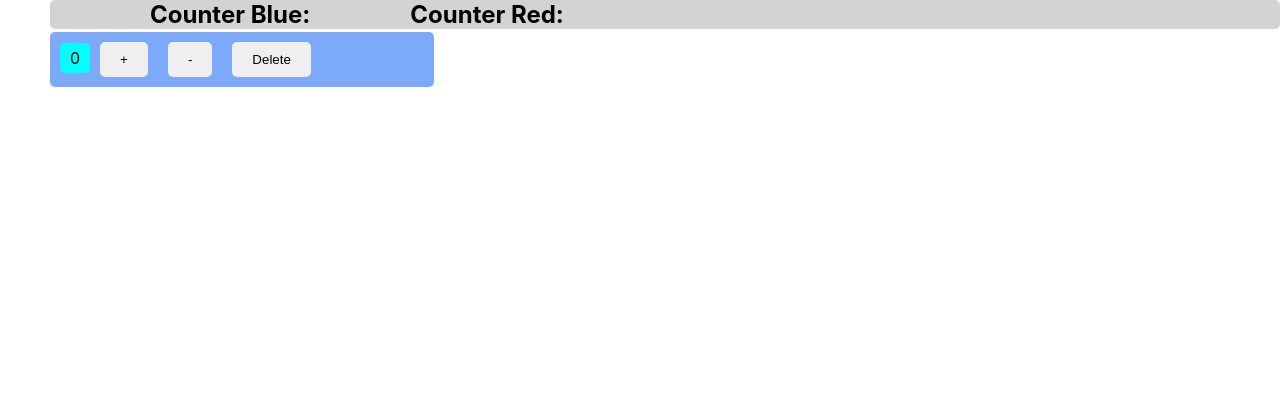
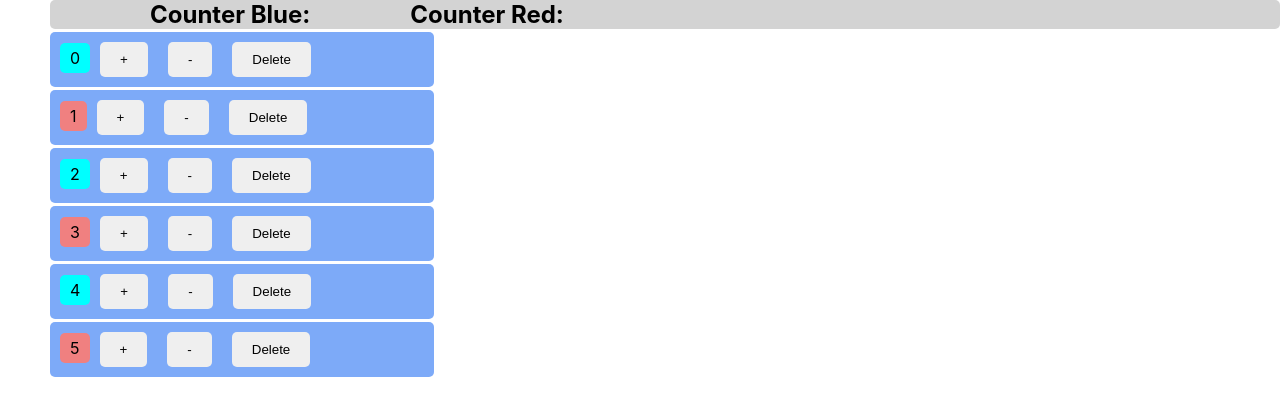
Before and after one commit to snieto10/sergiocounter, a React (Create React App) app: page / in a window 1280 px wide. Shown: the top 416 px of the page. Built offline with nearby package versions, Linux system fonts and the light colour scheme.

Commit message:
add delete button

```diff
--- a/src/components/counter.jsx
+++ b/src/components/counter.jsx
@@ -2,7 +2,7 @@ import React, { Component } from "react";
 
 class Counter extends Component {
   state = {
-    count: 0,
+    value: this.props.counter.value,
   };
 
   // constructor() {
@@ -11,25 +11,30 @@ class Counter extends Component {
   // }
 
   handleIncrement = () => {
-    this.setState({ count: this.state.count + 1 });
+    this.setState({ value: this.state.value + 1 });
   };
 
   handleDecrease = () => {
-    this.setState({ count: this.state.count - 1 });
+    this.setState({ value: this.state.value - 1 });
   };
 
   render() {
     return (
       <React.Fragment>
         <div className="counter-box">
-          <span className={this.getColor()}>{this.state.count}</span>
+          <span className={this.getColor()}>{this.state.value}</span>
           <button onClick={this.handleIncrement} className="button">
             +
           </button>
           <button onClick={this.handleDecrease} className="button">
             -
           </button>
-          <button className="button">Delete</button>
+          <button
+            onClick={() => this.props.onDelete(this.props.counter.id)}
+            className="button"
+          >
+            Delete
+          </button>
         </div>
       </React.Fragment>
     );
@@ -37,7 +42,7 @@ class Counter extends Component {
 
   getColor() {
     let classes = "number";
-    classes += this.state.count % 2 === 0 ? " blue" : " red";
+    classes += this.state.value % 2 === 0 ? " blue" : " red";
     return classes;
   }
 }
--- a/src/components/counters.jsx
+++ b/src/components/counters.jsx
@@ -2,11 +2,32 @@ import React, { Component } from "react";
 import Counter from "./counter";
 
 class Counters extends Component {
-  state = {};
+  state = {
+    counters: [
+      { id: 1, value: 0 },
+      { id: 2, value: 1 },
+      { id: 3, value: 2 },
+      { id: 4, value: 3 },
+      { id: 5, value: 4 },
+      { id: 6, value: 5 },
+    ],
+  };
+
+  handleDelete = (counterId) => {
+    let counters = this.state.counters.filter((c) => c.id !== counterId);
+    this.setState({ counters });
+  };
+
   render() {
     return (
       <React.Fragment>
-        <Counter />
+        {this.state.counters.map((counter) => (
+          <Counter
+            key={counter.id}
+            onDelete={this.handleDelete}
+            counter={counter}
+          />
+        ))}
       </React.Fragment>
     );
   }
```
